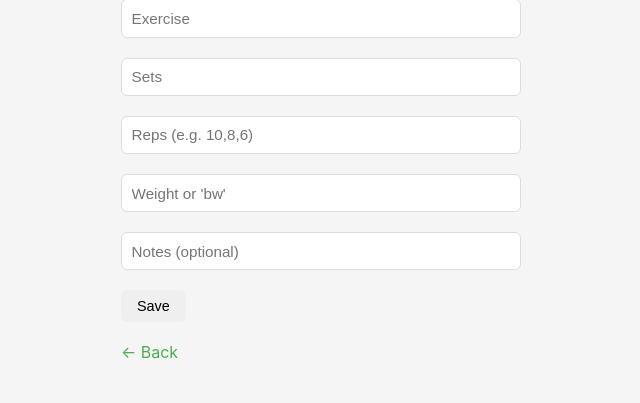
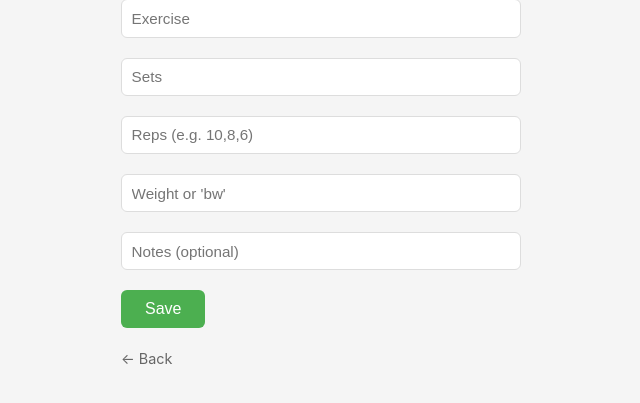
Before and after one commit to Adem-bit/Workout-Tracker, a Python web app: template templates/add.html in a window 1280 px wide. Shown: the part 204-607 px from the top of the page, without its empty margins (119-759 px from the left). Run offline with Jinja, Linux system fonts and the light colour scheme; the template is opened without the code that fills it, so the values that code supplies are empty.

Commit message:
Improve button styling for forms
- Changed Save/Update button to green for visibility
- Styled Back/Cancel links as subtle gray
- Clear visual hierarchy between primary and secondary actions

```diff
--- a/static/style.css
+++ b/static/style.css
@@ -107,6 +107,17 @@ button {
     background: #38833C;
 }
 
+.save-btn {
+    background: #4CAF50;
+    color: white;
+    padding: 0.6rem 1.5rem;
+    font-size: 1rem;
+}
+
+.save-btn:hover {
+    background: #388E3C;
+}
+
 .delete-btn {
     background: #ff4444;
     color: white;
@@ -116,7 +127,16 @@ button {
     background: #cc0000;
 }
 
+.back-link {
+    color: #666;
+    text-decoration: none;
+    font-size: 0.9rem;
+}
 
+.back-link:hover {
+    color: #333;
+    text-decoration: underline;
+}
 
 .empty-state {
     text-align: center;
--- a/templates/add.html
+++ b/templates/add.html
@@ -25,10 +25,10 @@
     <input name="notes" placeholder="Notes (optional)"><br><br>
 
 
-    <button type="submit">Save</button>
+    <button type="submit" class="save-btn">Save</button>
 </form>
 
 <br>
-<a href="/"> <- Back</a>
+<a href="/" class="back-link"> <- Back</a>
 
 {% endblock %}
--- a/templates/edit.html
+++ b/templates/edit.html
@@ -26,10 +26,10 @@
         <br><br>
         <input name="notes" placeholder="Notes (optional)" value="{{ workout.notes }}">
         <br><br>
-        <button type="submit">Update Workout</button>
+        <button type="submit" class="save-btn">Update Workout</button>
     </form>
 
     <br>
-    <a href="/"><- Cancel</a>
+    <a href="/" class="back-link"><- Cancel</a>
 
     {% endblock %}
```
